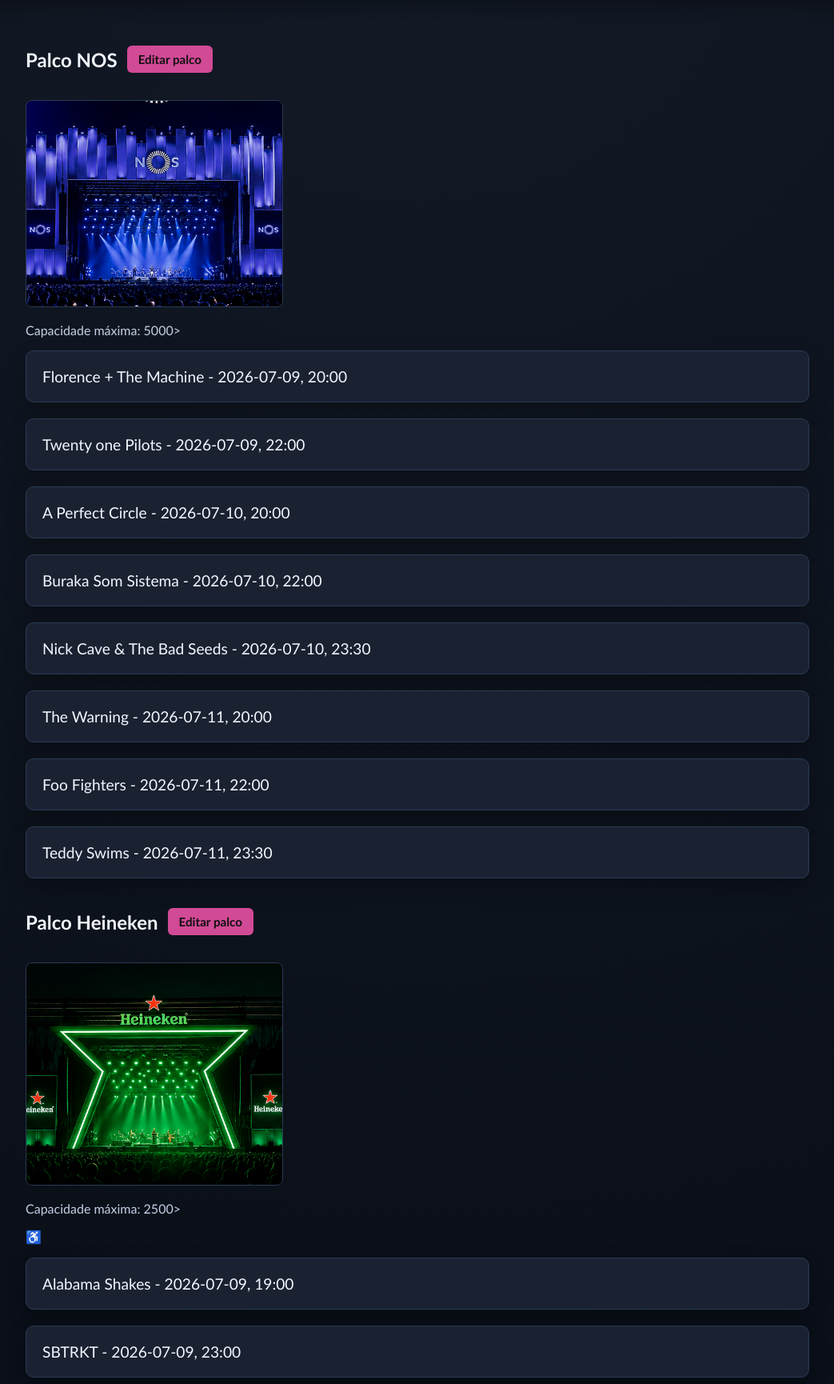
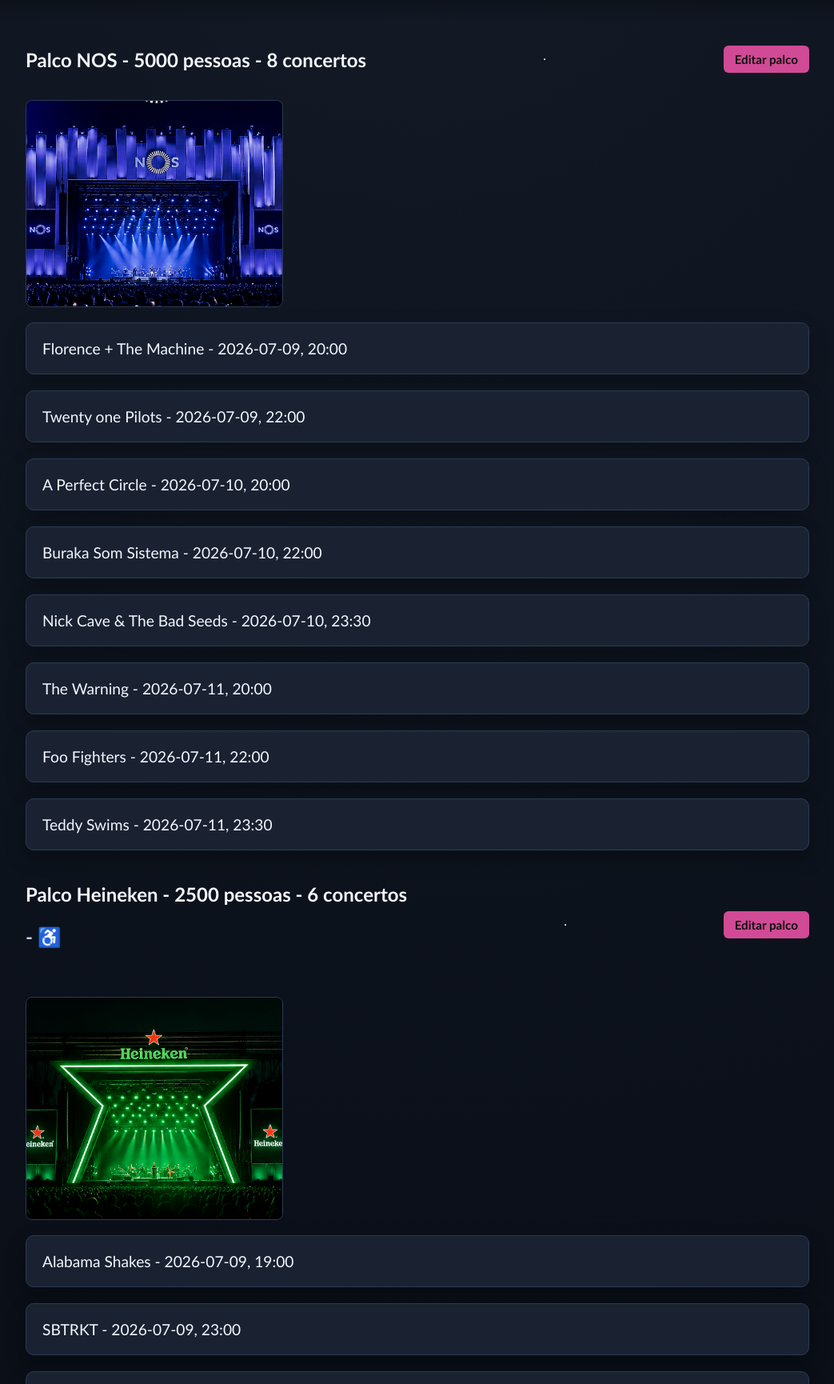
Before and after one commit to Blastermore/festival-form-a22302960, a Django app: page /palcos/ in a window 1280 px wide. Shown: the part 190-1920 px from the top of the page at 80% size, without its empty margins (118-1161 px from the left). Run offline with Django 5.2, Linux system fonts and the light colour scheme; data comes from the database, SQL or seed files in the repository.

Commit message:
Formatar página dos palcos

```diff
--- a/festival/templates/festival/palcos.html
+++ b/festival/templates/festival/palcos.html
@@ -5,20 +5,16 @@
 
 {% for palco in palcos %}
 <div style="display: flex; align-items: center; gap: 12px;">
-    <h2>{{ palco.nome }}</h2>
+    <h2>{{ palco.nome }} - {{palco.capacidade}} pessoas - {{palco.concertos.all.count}} concertos
+        {% if palco.acessibilidade_mobilidade_reduzida %}
+        <p> - ♿</p>
+        {% endif %}</h2>
+    <hr></hr>
     <a href="" class="btn">Editar palco</a>
 </div>
 
     {% if palco.imagem %}
         <p><img src="{{ palco.imagem.url }}" alt="Imagem do palco {{ palco.nome }}" style="max-width: 320px; width: 100%; border-radius: 8px; border: 1px solid #2b3a55;"></p>
-    {% endif %}
-
-    {% if palco.capacidade %}
-        <p>Capacidade máxima: {{palco.capacidade}}></p>
-    {% endif %}
-
-    {% if palco.acessibilidade_mobilidade_reduzida %}
-        <p>♿</p>
     {% endif %}
 
     {% for concerto in palco.concertos.all %}
```
